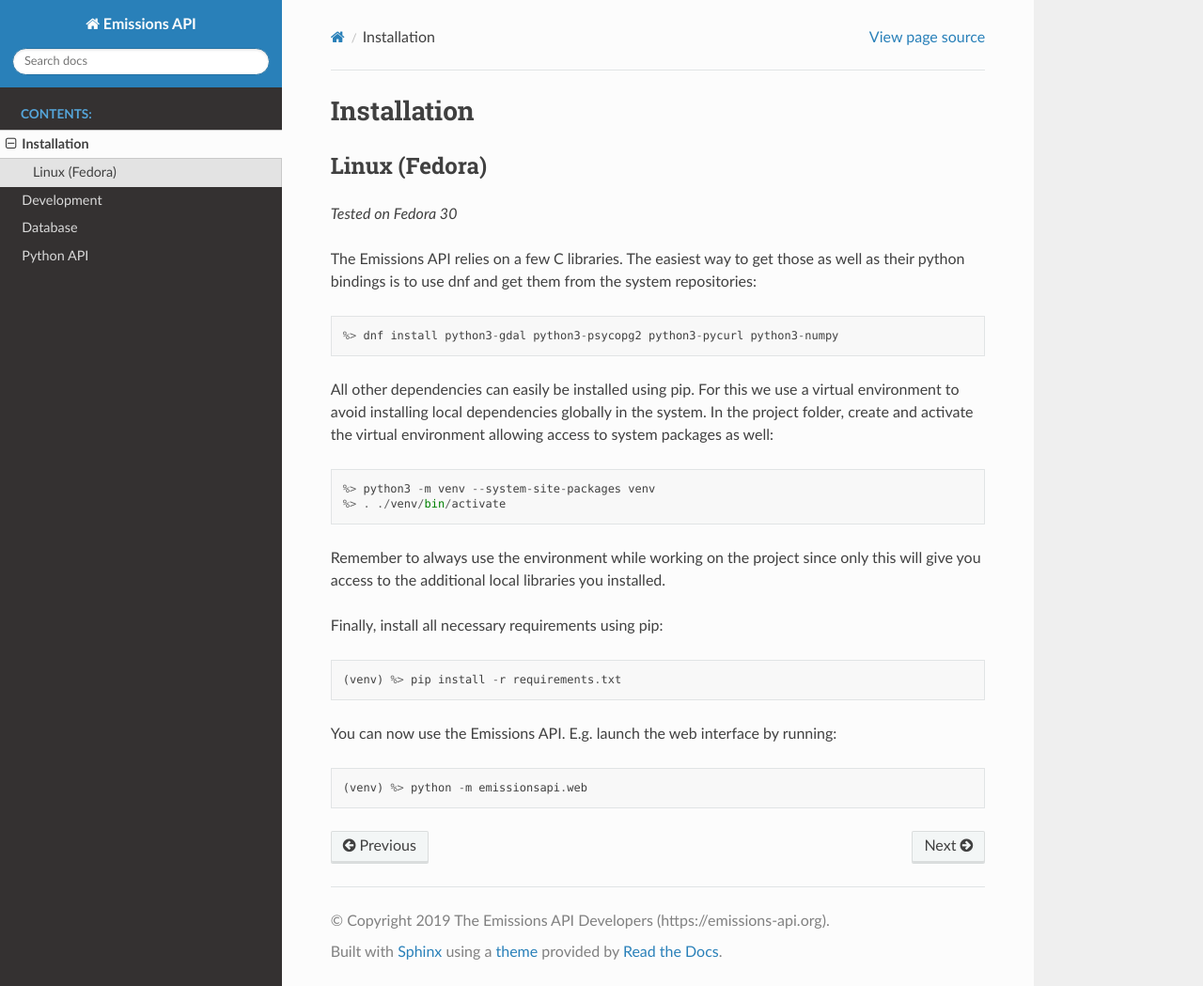
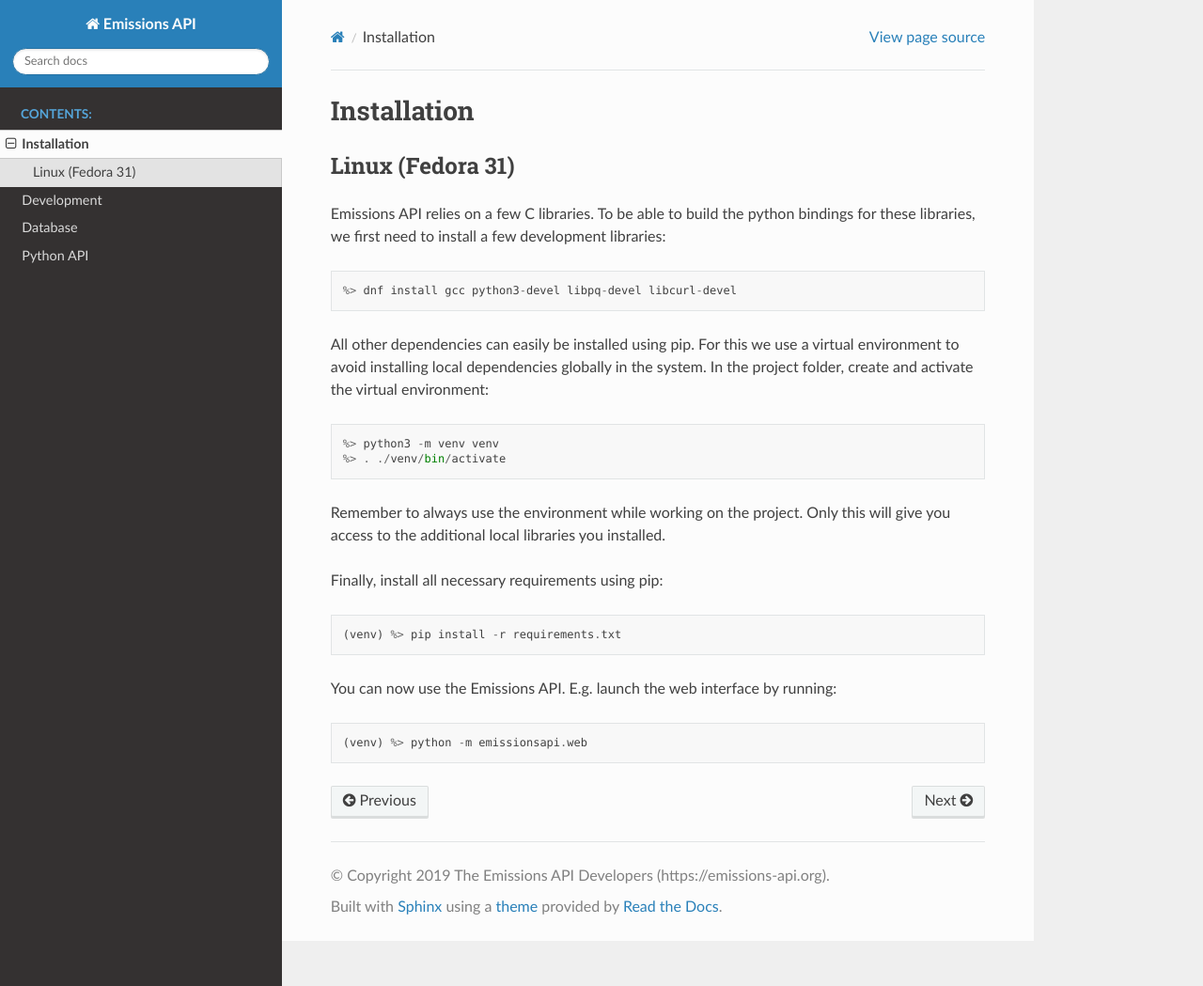
Before and after one commit to emissions-api/emissions-api, a Sphinx documentation site: the page built from docs/source/installation.rst, in a window 1280 px wide and 1049 px high. Shown: the whole window at 94% size. Built offline with Sphinx 7.4.7 and the Read the Docs theme 2.0.0, drawn with Linux system fonts in a browser that asks for light colours.

Commit message:
Update Fedora Documentation
This patch updates the Fedora installation instructions to align them
with the new dependencies being used.

```diff
--- a/docs/source/installation.rst
+++ b/docs/source/installation.rst
@@ -1,28 +1,23 @@
 Installation
 ============
 
-Linux (Fedora)
---------------
+Linux (Fedora 31)
+-----------------
 
-*Tested on Fedora 30*
+Emissions API relies on a few C libraries.
+To be able to build the python bindings for these libraries, we first need to install a few development libraries::
 
-The Emissions API relies on a few C libraries. The easiest way to get those as
-well as their python bindings is to use dnf and get them from the system
-repositories::
+   %> dnf install gcc python3-devel libpq-devel libcurl-devel
 
-   %> dnf install python3-gdal python3-psycopg2 python3-pycurl python3-numpy
+All other dependencies can easily be installed using pip.
+For this we use a virtual environment to avoid installing local dependencies globally in the system.
+In the project folder, create and activate the virtual environment::
 
-All other dependencies can easily be installed using pip. For this we use a
-virtual environment to avoid installing local dependencies globally in the
-system. In the project folder, create and activate the virtual environment
-allowing access to system packages as well::
-
-   %> python3 -m venv --system-site-packages venv
+   %> python3 -m venv venv
    %> . ./venv/bin/activate
 
-Remember to always use the environment while working on the
-project since only this will give you access to the additional local libraries
-you installed.
+Remember to always use the environment while working on the project.
+Only this will give you access to the additional local libraries you installed.
 
 Finally, install all necessary requirements using pip::
 
```
